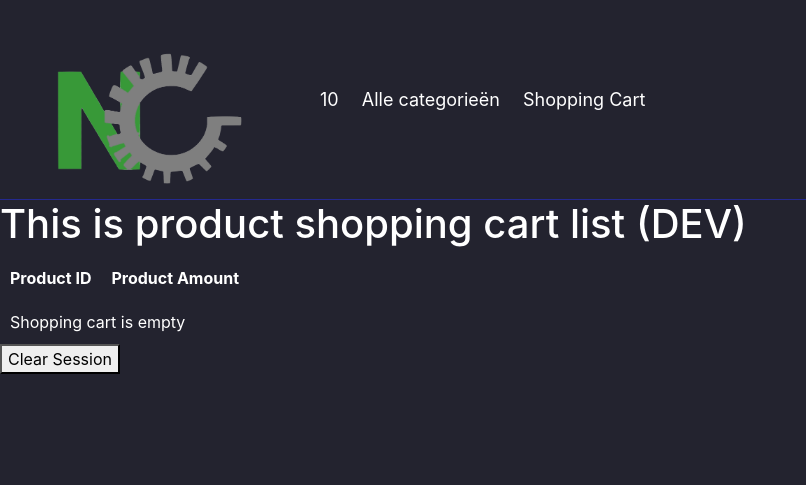
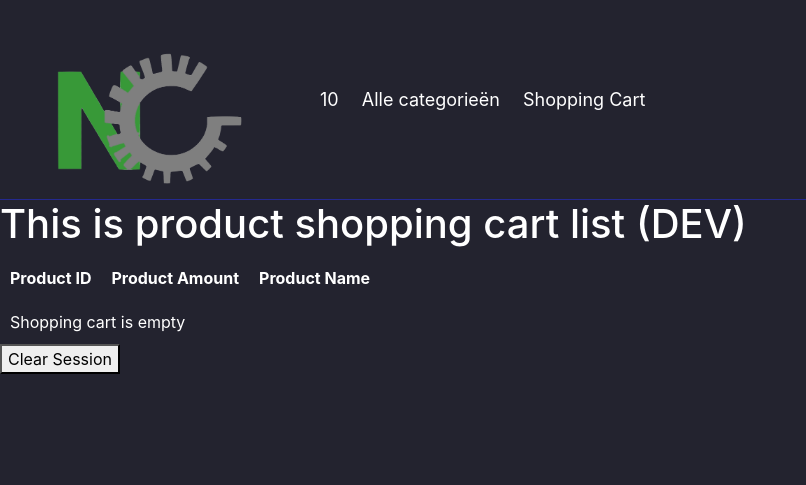
Before and after one commit to stefanpost268/NerdyGadgets, a PHP site: page /shoppingcart.php in a window 1280 px wide. Shown: the top 485 px of the page, without its empty margins (0-806 px from the left). Run offline with PHP 8.4, Linux system fonts and the light colour scheme; tables that the repository leaves empty or names only in its code hold one stand-in row (values such as "Sample post"); some libraries are stand-ins or nearby versions; some web fonts are replaced.

Commit message:
US-29 ADD: get product info from getStockItem with shoppingcart in session

```diff
--- a/productpage.php
+++ b/productpage.php
@@ -1,8 +1,6 @@
 <!-- This file contains all the code for the page that displays a single product -->
 <?php
     include __DIR__ . "/header.php";
-
-
 
     // Add to shopping bag
     if (isset($_POST["articleid"]) && isset($_POST["amount"])){
--- a/shoppingcart.php
+++ b/shoppingcart.php
@@ -8,6 +8,13 @@ if (isset($_POST['clear_session'])) {
     session_unset();
 }
 
+$products = [];
+if(isset($_SESSION["shoppingcart"])) {
+    foreach($_SESSION["shoppingcart"] as $id => $amount) {
+        $products[] = getStockItem($id, $databaseConnection);
+    }
+}
+
 ?>
 
 <h1>This is product shopping cart list (DEV)</h1>
@@ -16,15 +23,17 @@ if (isset($_POST['clear_session'])) {
         <tr>
             <th>Product ID</th>
             <th>Product Amount</th>
+            <th>Product Name</th>
         </tr>
     </thead>
     <tbody>
         <?php
-        if (isset($_SESSION["shoppingcart"])) {
-            foreach ($_SESSION["shoppingcart"] as $productID => $productAmount) {
+        if (!empty($products)) {
+            foreach ($products as $product) {
                 echo "<tr>";
-                echo "<td>" . htmlspecialchars($productID) . "</td>";
-                echo "<td>" . htmlspecialchars($productAmount) . "</td>";
+                echo "<td>" . ($product["StockItemID"]) . "</td>";
+                echo "<td>" . round($product["SellPrice"]) . "</td>";
+                echo "<td>" . ($product["StockItemName"]) . "</td>";
                 echo "</tr>";
             }
         } else {
```
